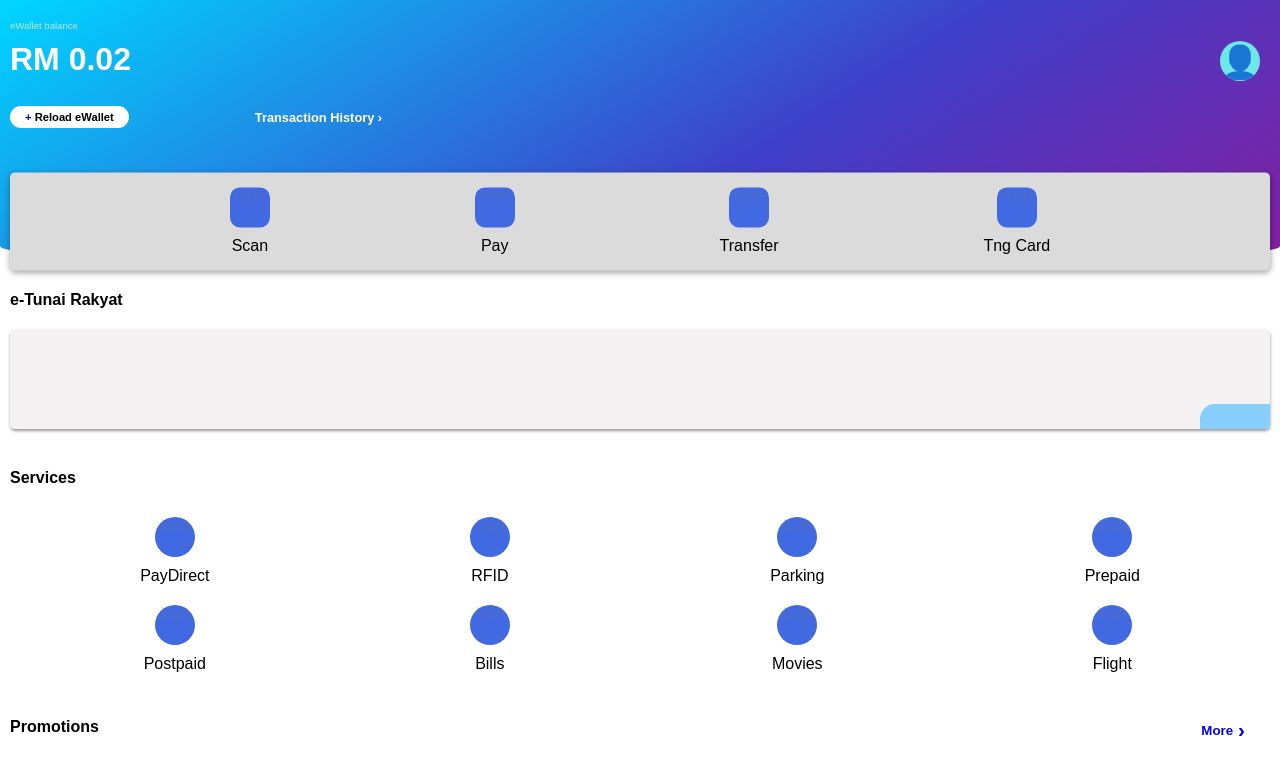
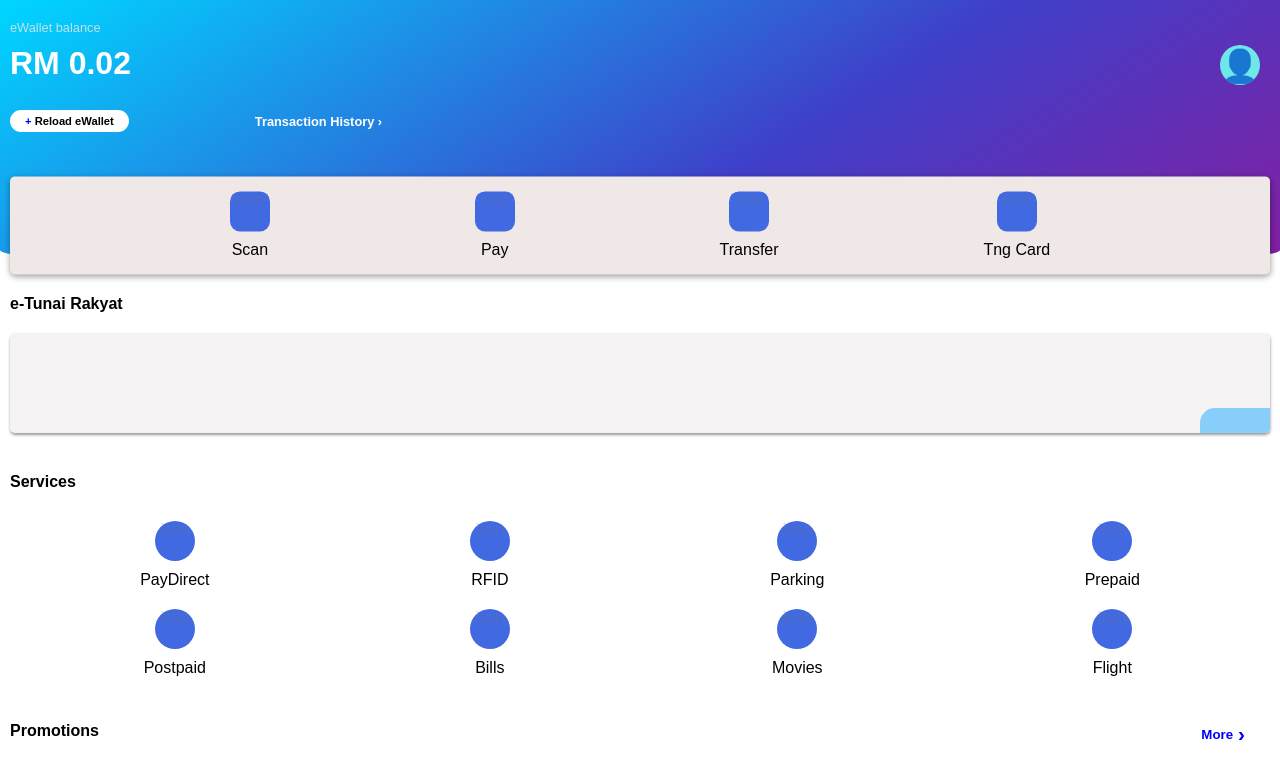
Before and after one commit to leovoon/tngclone, a plain HTML site: page index.html in a window 1280 px wide. Shown: the top 759 px of the page. Drawn offline with Linux system fonts and the light colour scheme.

Commit message:
Set font size

```diff
--- a/style.css
+++ b/style.css
@@ -19,7 +19,7 @@
 /* ewallet balance */
 .header h3 {
     color: rgba(233, 233, 233, 0.815);
-    font-size: .6rem;
+    font-size: .8rem;
     font-weight: 300;
     margin-top: 10px;
     margin-bottom: 10px;
@@ -96,11 +96,11 @@
 
 .headerList {
     padding: 15px;
-    background: rgb(219, 219, 219);
+    background: rgb(240, 231, 231);
     border-radius: 5px;
     box-shadow: rgba(0, 0, 0, 0.05);
     display: flex;
-    justify-content: space-evenly;
+    justify-content: space-around;
     align-items: center;
     transform: translateY(30%);
     box-shadow: 0.3px 2px 6px rgba(0, 0, 0, 0.4);
```
